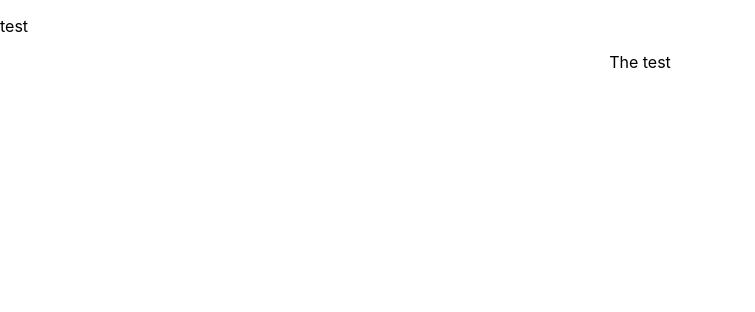
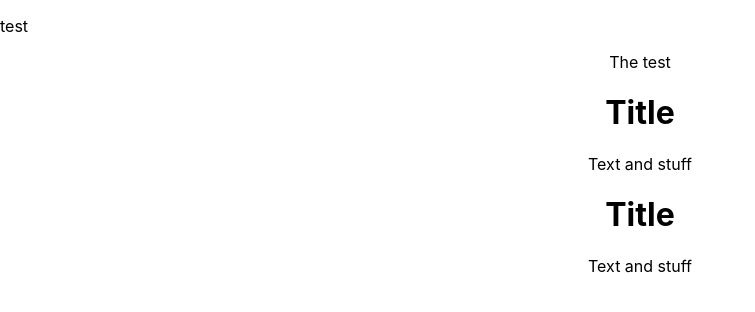
Before and after one commit to envistacom/react-course, a React (Create React App) app in the folder inventory/: page / in a window 1280 px wide. Shown: the top 312 px of the page, without its empty margins (0-755 px from the left). Built offline with nearby package versions, Linux system fonts and the light colour scheme.

Commit message:
Creating Components

```diff
--- a/inventory/src/App.js
+++ b/inventory/src/App.js
@@ -5,8 +5,19 @@ function App() {
   return (
     <div className="App">
       <p>The test</p>
+      <Info />
+      <Info />
     </div>
   );
 }
 
+function Info() {
+  return (
+    <div>
+      <h1>Title</h1>
+      <p>Text and stuff</p>
+    </div>
+  )
+}
+
 export default App;
```
Also changed, not shown: 1 other file (tests, documents, lock files or other folders).
